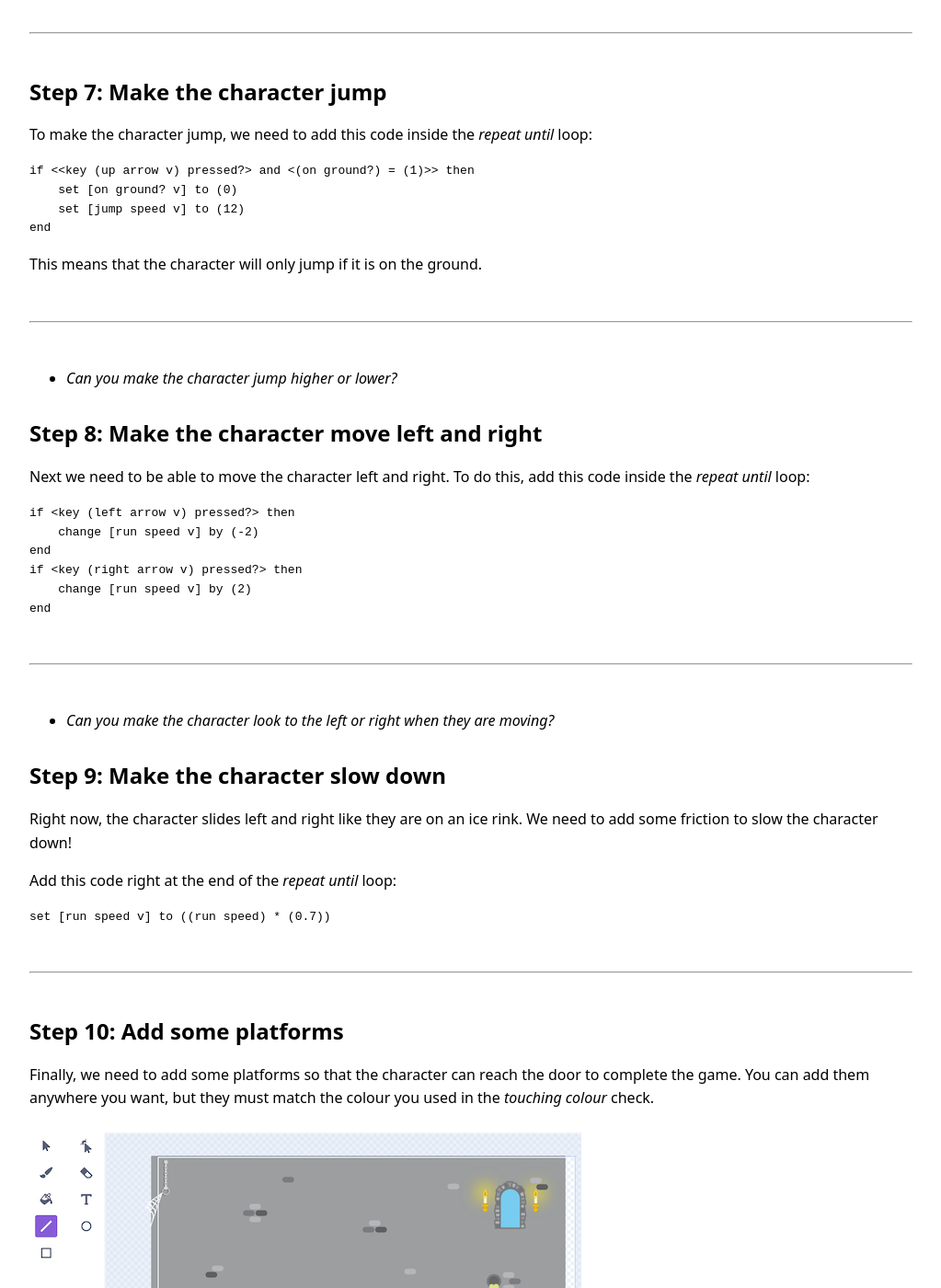
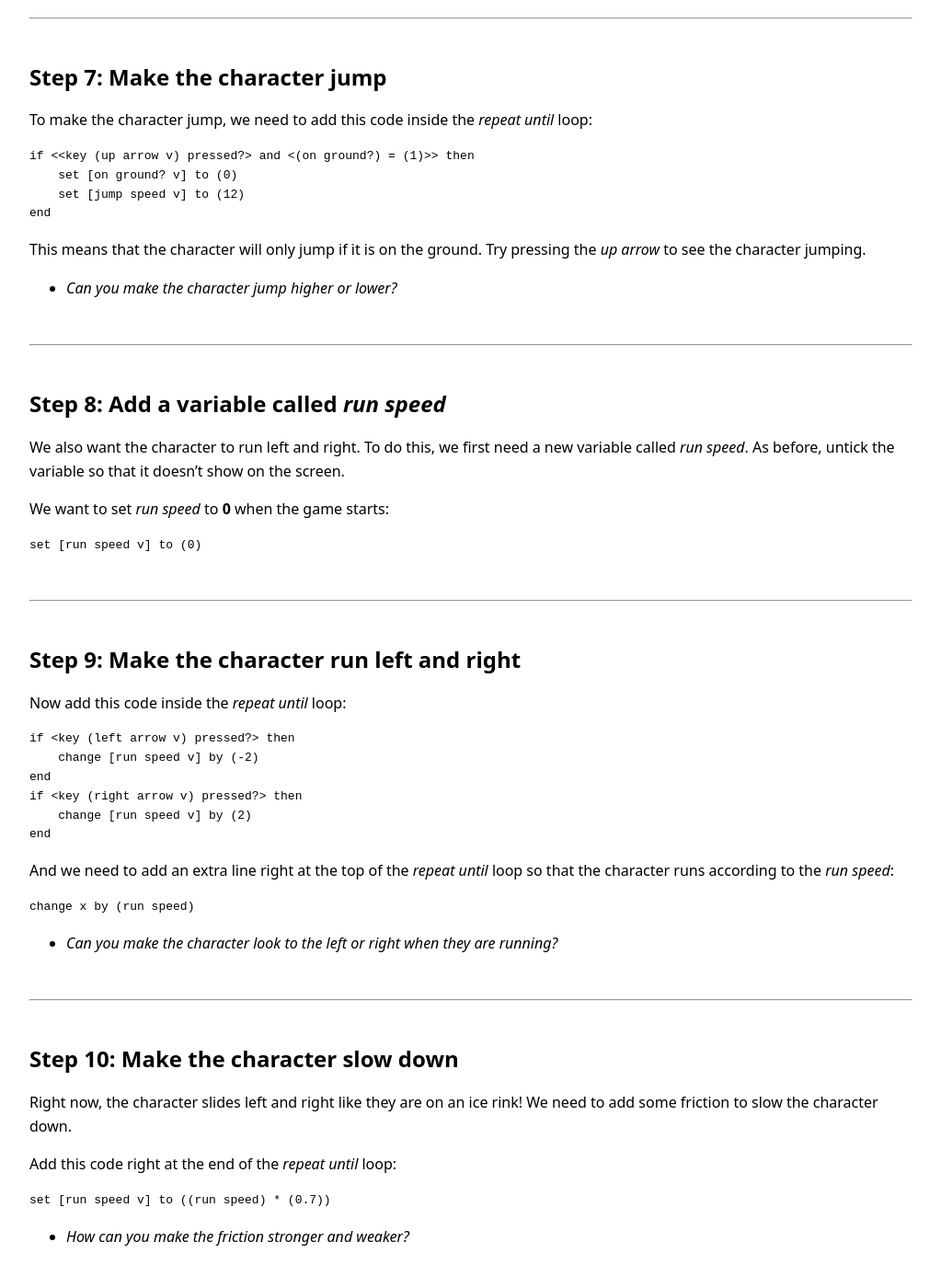
Before and after one commit to ganzogo/gravesend-code-club, a Jekyll site: the page built from projects/platformer/index.md, in a window 1280 px wide and 1400 px high, scrolled down 3098 px. Shown: the whole window at 92% size, without its empty margins (128-1151 px from the left). Built offline with Jekyll 4.4.1, drawn with Linux system fonts in a browser that asks for light colours; some of the changed text lies outside the part shown.

Commit message:
Completed the platformer instructions.

````diff
--- a/projects/platformer/index.md
+++ b/projects/platformer/index.md
@@ -57,9 +57,9 @@ repeat until <touching color (#78cdee)?>
 end
 ```
 
+* *How can you make gravity lower, like on the moon? Or higher, like on Jupiter?*
+
 ---
-
-* *How can you make gravity lower, like on the moon? Or higher, like on Jupiter?*
 
 </section>
 <section markdown="1">
@@ -86,7 +86,7 @@ end
 
 ## Step 5: Add a block to fix the weird animation!
 
-Now the character doesn't fall through the floor, but they gradually float up which looks a bit weird! To fix this, we put this code inside a custom block.
+Now the character doesn't fall through the floor, but they gradually float up which looks a bit weird! To fix this, we put this code inside a custom block called *put on ground*.
 
 ⚠️ **Very important**: make sure you select *Run without screen refresh* when you create the custom block. This will mean that the character moves straight up without the weird animation.
 
@@ -111,7 +111,7 @@ end
 
 ## Step 6: Add a variable called *on ground?*
 
-We are going to add a variable called *on ground?*. This is going to be set to **1** if the character is on the ground or **0** if the character is jumping or falling.
+We are going to add a variable called *on ground?*. This is going to be set to **1** if the character is on the ground or **0** if the character is jumping or falling. Remember to untick the variable so that it doesn't appear on the screen.
 
 After you set the *jump speed* at the start of the script, you also need to set *on ground?* like this:
 
@@ -146,18 +146,33 @@ if <<key (up arrow v) pressed?> and <(on ground?) = (1)>> then
 end
 ```
 
-This means that the character will only jump if it is on the ground.
+This means that the character will only jump if it is on the ground. Try pressing the *up arrow* to see the character jumping.
+
+* *Can you make the character jump higher or lower?*
 
 ---
-
-* *Can you make the character jump higher or lower?*
 
 </section>
 <section markdown="1">
 
-## Step 8: Make the character move left and right
+## Step 8: Add a variable called *run speed*
 
-Next we need to be able to move the character left and right. To do this, add this code inside the *repeat until* loop:
+We also want the character to run left and right. To do this, we first need a new variable called *run speed*. As before, untick the variable so that it doesn't show on the screen.
+
+We want to set *run speed* to **0** when the game starts:
+
+```scratch
+set [run speed v] to (0)
+```
+
+---
+
+</section>
+<section markdown="1">
+
+## Step 9: Make the character run left and right
+
+Now add this code inside the *repeat until* loop:
 
 ```scratch
 if <key (left arrow v) pressed?> then
@@ -168,16 +183,22 @@ if <key (right arrow v) pressed?> then
 end
 ```
 
+And we need to add an extra line right at the top of the *repeat until* loop so that the character runs according to the *run speed*:
+
+```scratch
+change x by (run speed)
+```
+
+* *Can you make the character look to the left or right when they are running?*
+
 ---
-
-* *Can you make the character look to the left or right when they are moving?*
 
 </section>
 <section markdown="1">
 
-## Step 9: Make the character slow down
+## Step 10: Make the character slow down
 
-Right now, the character slides left and right like they are on an ice rink. We need to add some friction to slow the character down!
+Right now, the character slides left and right like they are on an ice rink! We need to add some friction to slow the character down.
 
 Add this code right at the end of the *repeat until* loop:
 
@@ -185,14 +206,16 @@ Add this code right at the end of the *repeat until* loop:
 set [run speed v] to ((run speed) * (0.7))
 ```
 
+* *How can you make the friction stronger and weaker?*
+
 ---
 
 </section>
 <section markdown="1">
 
-## Step 10: Add some platforms
+## Step 11: Add some platforms
 
-Finally, we need to add some platforms so that the character can reach the door to complete the game. You can add them anywhere you want, but they must match the colour you used in the *touching colour* check.
+Finally, we need to add some platforms to the backdrop so that the character can reach the door to complete the game. You can add them anywhere you want, but they must match the colour you used in the *touching color* check.
 
 ![Step 10 - add platforms](img/step-10-01.png)
 
@@ -203,6 +226,7 @@ Finally, we need to add some platforms so that the character can reach the door
 
 ## Challenges
 
-* *Can you add more levels?*
+* *Can you add more levels to the game?*
+* *Can you add some obstacles that make you go back to the start of the level?*
 
 </section>
````
Also changed, not shown: projects/platformer/img/step-10-01.png.
